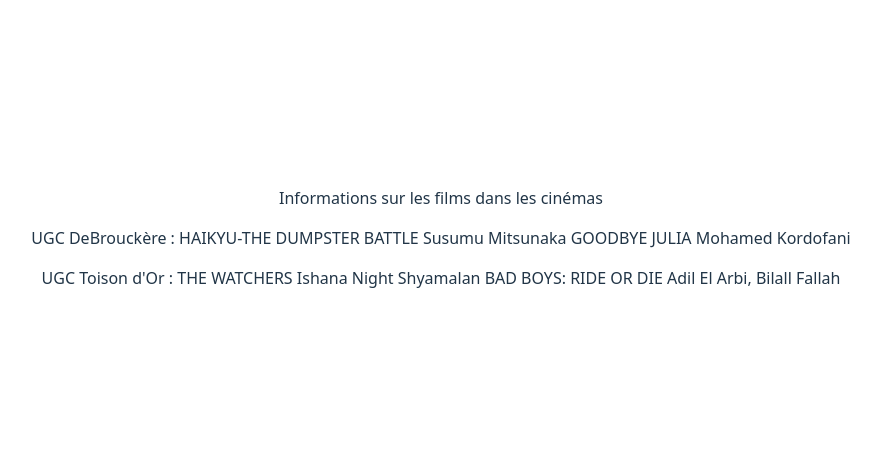
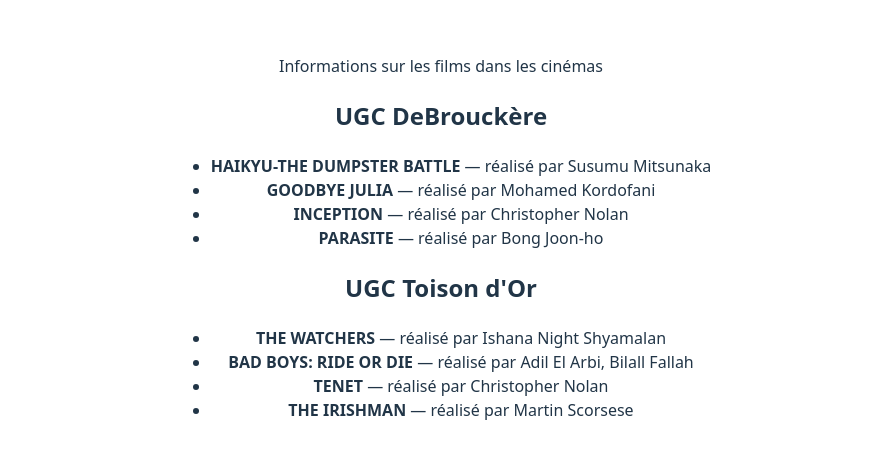
Before and after one commit to cyril-belkhiria-vinci/web2, a React (Vite) app in the folder exercises/exo2.1/Movies/: page / in a window 1280 px wide. Shown: the part 162-620 px from the top of the page, without its empty margins (199-1080 px from the left). Built offline with nearby package versions, Linux system fonts and the light colour scheme.

Commit message:
new ex2.3

```diff
--- a/exercises/exo2.1/Movies/package.json
+++ b/exercises/exo2.1/Movies/package.json
@@ -25,6 +25,7 @@
     "globals": "^16.4.0",
     "typescript": "~5.9.3",
     "typescript-eslint": "^8.45.0",
-    "vite": "^7.1.7"
+    "vite": "^7.1.7",
+    "vite-plugin-checker": "^0.11.0"
   }
 }
--- a/exercises/exo2.1/Movies/src/App.tsx
+++ b/exercises/exo2.1/Movies/src/App.tsx
@@ -1,66 +1,60 @@
 import './App.css'
-
-interface Movie {
-  title : string,
-  director : string;
-}
-
-interface PageTitleProps {
-  title : string;
-}
-const PageTitle = (props:PageTitleProps)=>{
-  return <p>{props.title}</p>
-}
-
-interface CinemaProps{
-  name : string,
-  movie1 : Movie,
-  movie2 : Movie;
-}
-const Cinema = (props:CinemaProps)=>{
-  return <p>{props.name}{props.movie1.title}{props.movie1.director}{props.movie2.title}{props.movie2.director}</p>
-}
+import PageTitle from './components/PageTitle';
+import Cinema from './components/Cinema';
 
 const App = () => {
   const pageTitle = "Informations sur les films dans les cinémas";
 
-  const cinema1Name = "UGC DeBrouckère : ";
+  const cinema1Name = "UGC DeBrouckère";
 
-  const movie1 : Movie = {
-    title: "HAIKYU-THE DUMPSTER BATTLE ",
-    director: "Susumu Mitsunaka ",
-  };
-  const movie2 = {
-    title: "GOODBYE JULIA ",
-    director: "Mohamed Kordofani ",
-  };
+  const moviesCinema1 = [
+  {
+    title: "HAIKYU-THE DUMPSTER BATTLE",
+    director: "Susumu Mitsunaka",
+  },
+  {
+    title: "GOODBYE JULIA",
+    director: "Mohamed Kordofani",
+  },
+  {
+    title: "INCEPTION",
+    director: "Christopher Nolan",
+  },
+  {
+    title: "PARASITE",
+    director: "Bong Joon-ho",
+  },
+];
 
-  const cinema2Name = "UGC Toison d'Or : ";
+const cinema2Name = "UGC Toison d'Or";
 
-  const movie3 : Movie = {
-    title: "THE WATCHERS ",
-    director: "Ishana Night Shyamalan ",
-  };
-  const movie4 = {
-    title: "BAD BOYS: RIDE OR DIE ",
-    director: "Adil El Arbi, Bilall Fallah ",
-  };
+const moviesCinema2 = [
+  {
+    title: "THE WATCHERS",
+    director: "Ishana Night Shyamalan",
+  },
+  {
+    title: "BAD BOYS: RIDE OR DIE",
+    director: "Adil El Arbi, Bilall Fallah",
+  },
+  {
+    title: "TENET",
+    director: "Christopher Nolan",
+  },
+  {
+    title: "THE IRISHMAN",
+    director: "Martin Scorsese",
+  },
+];
+
 
   return (
     <div>
       <PageTitle title={pageTitle} />
 
-      <Cinema
-        name={cinema1Name}
-        movie1={movie1}
-        movie2={movie2}
-      />
+      <Cinema name={cinema1Name} movies= {moviesCinema1} />
 
-      <Cinema
-        name={cinema2Name}
-        movie1={movie3}
-        movie2={movie4}
-      />
+      <Cinema name={cinema2Name} movies={moviesCinema2} />
     </div>
   );
 };
--- /dev/null
+++ b/exercises/exo2.1/Movies/src/components/Cinema.tsx
@@ -0,0 +1,25 @@
+interface Movie {
+  title: string;
+  director: string;
+}
+
+interface CinemaProps{
+  name : string,
+  movies : Movie[]
+}
+const Cinema = (props:CinemaProps)=>{
+    return (
+    <div>
+      <h2>{props.name}</h2>
+      <ul>
+        {props.movies.map((movie, index) => (
+          <li key={index}>
+            <strong>{movie.title}</strong> — réalisé par {movie.director}
+          </li>
+        ))}
+      </ul>
+    </div>
+  );
+};
+
+export default Cinema;
--- /dev/null
+++ b/exercises/exo2.1/Movies/src/components/PageTitle.tsx
@@ -0,0 +1,8 @@
+interface PageTitleProps {
+  title : string;
+}
+const PageTitle = (props:PageTitleProps)=>{
+  return <p>{props.title}</p>
+}
+
+export default PageTitle;
```
